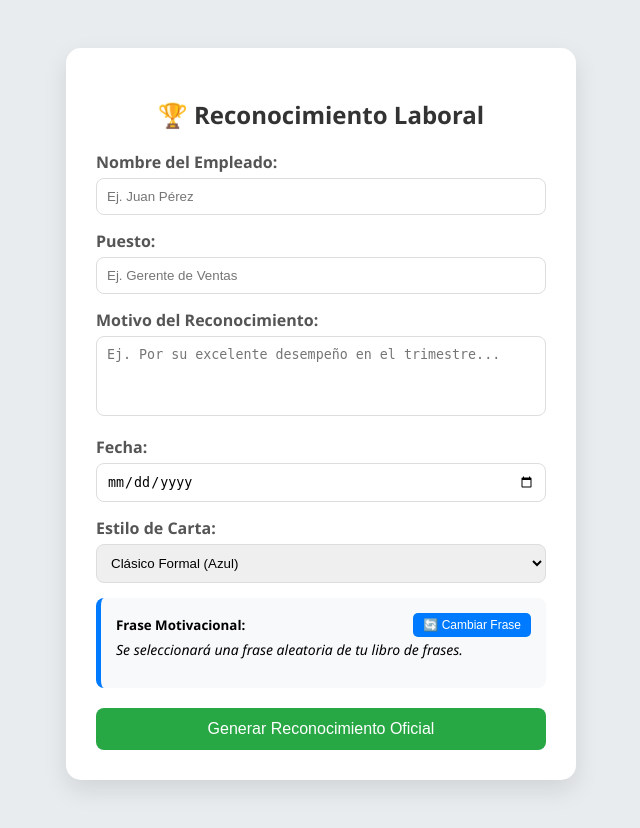
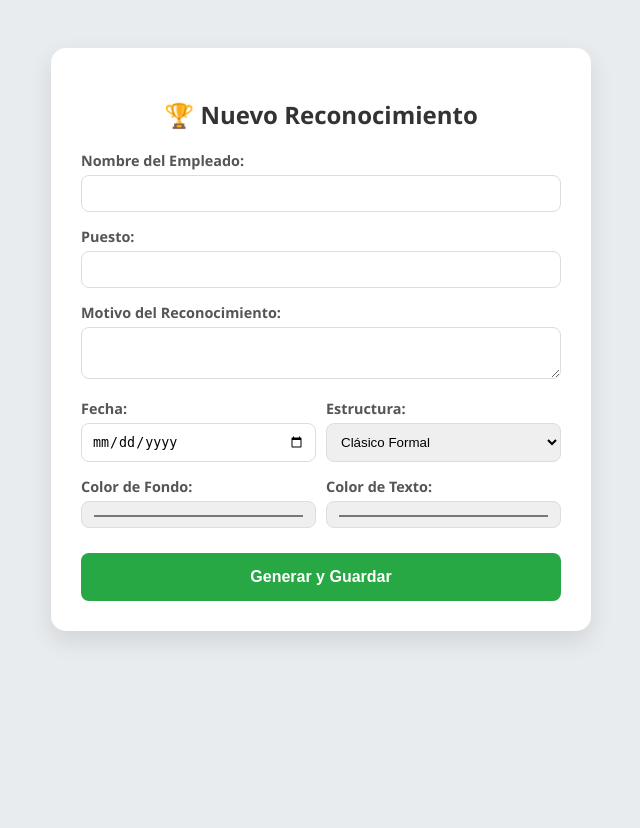
Before and after one commit to becerril-carol/mis-cartas-web, a Flask app: page / in a window 1280 px wide. Shown: the whole page, without its empty margins (319-959 px from the left). After the commit the page ends 641 px from the top, so only its background shows below. Run offline with Flask 3, Linux system fonts and the light colour scheme.

Commit message:
Add files via upload

```diff
--- a/templates/index.html
+++ b/templates/index.html
@@ -4,51 +4,56 @@
     <meta charset="UTF-8">
     <title>Sistema de Reconocimiento Laboral</title>
     <style>
-        body { font-family: 'Segoe UI', Tahoma, Geneva, Verdana, sans-serif; background: #e9ecef; display: flex; justify-content: center; padding: 40px; }
-        .card { background: white; padding: 30px; border-radius: 15px; box-shadow: 0 10px 25px rgba(0,0,0,0.1); width: 450px; }
-        h2 { color: #333; text-align: center; margin-bottom: 20px; }
-        label { font-weight: bold; display: block; margin-top: 15px; color: #555; }
+        body { font-family: 'Segoe UI', sans-serif; background: #e9ecef; display: flex; justify-content: center; padding: 40px; }
+        .card { background: white; padding: 30px; border-radius: 15px; box-shadow: 0 10px 25px rgba(0,0,0,0.1); width: 480px; }
+        h2 { color: #333; text-align: center; }
+        label { font-weight: bold; display: block; margin-top: 15px; color: #555; font-size: 0.9rem; }
         input, select, textarea { width: 100%; margin-top: 5px; padding: 10px; box-sizing: border-box; border: 1px solid #ddd; border-radius: 8px; }
-        textarea { height: 80px; resize: none; }
-        .btn-submit { width: 100%; padding: 12px; background: #28a745; color: white; border: none; border-radius: 8px; cursor: pointer; font-size: 16px; margin-top: 20px; transition: 0.3s; }
+        .row { display: flex; gap: 10px; }
+        .btn-submit { width: 100%; padding: 15px; background: #28a745; color: white; border: none; border-radius: 8px; cursor: pointer; font-size: 16px; margin-top: 25px; font-weight: bold; }
         .btn-submit:hover { background: #218838; }
-        .frase-box { background: #f8f9fa; padding: 15px; border-radius: 8px; margin-top: 15px; border-left: 5px solid #007bff; }
-        .btn-frase { background: #007bff; color: white; border: none; padding: 5px 10px; border-radius: 5px; cursor: pointer; font-size: 12px; float: right; }
     </style>
 </head>
 <body>
     <div class="card">
-        <h2>🏆 Reconocimiento Laboral</h2>
+        <h2>🏆 Nuevo Reconocimiento</h2>
         <form action="/generar" method="POST">
             <label>Nombre del Empleado:</label>
-            <input type="text" name="nombre" placeholder="Ej. Juan Pérez" required>
+            <input type="text" name="nombre" required>
 
             <label>Puesto:</label>
-            <input type="text" name="puesto" placeholder="Ej. Gerente de Ventas" required>
+            <input type="text" name="puesto" required>
 
             <label>Motivo del Reconocimiento:</label>
-            <textarea name="motivo" placeholder="Ej. Por su excelente desempeño en el trimestre..." required></textarea>
+            <textarea name="motivo" required></textarea>
 
-            <label>Fecha:</label>
-            <input type="date" name="fecha" required>
-
-            <label>Estilo de Carta:</label>
-            <select name="estilo">
-                <option value="formal">Clásico Formal (Azul)</option>
-                <option value="moderno">Moderno (Dorado)</option>
-                <option value="minimalista">Minimalista Limpio</option>
-            </select>
-
-            <div class="frase-box">
-                <button type="button" class="btn-frase" onclick="location.reload()">🔄 Cambiar Frase</button>
-                <small><strong>Frase Motivacional:</strong></small>
-                <p id="preview-frase" style="font-style: italic; font-size: 14px; margin-top: 5px;">Se seleccionará una frase aleatoria de tu libro de frases.</p>
+            <div class="row">
+                <div style="flex: 1;">
+                    <label>Fecha:</label>
+                    <input type="date" name="fecha" required>
+                </div>
+                <div style="flex: 1;">
+                    <label>Estructura:</label>
+                    <select name="estilo">
+                        <option value="formal">Clásico Formal</option>
+                        <option value="moderno">Moderno Redondeado</option>
+                        <option value="minimalista">Minimalista</option>
+                    </select>
+                </div>
             </div>
 
-            <input type="hidden" name="color_fondo" value="#ffffff">
-            <input type="hidden" name="color_texto" value="#000000">
+            <div class="row">
+                <div style="flex: 1;">
+                    <label>Color de Fondo:</label>
+                    <input type="color" name="color_fondo" value="#ffffff">
+                </div>
+                <div style="flex: 1;">
+                    <label>Color de Texto:</label>
+                    <input type="color" name="color_texto" value="#1a2a6c">
+                </div>
+            </div>
 
-            <button type="submit" class="btn-submit">Generar Reconocimiento Oficial</button>
+            <button type="submit" class="btn-submit">Generar y Guardar</button>
         </form>
     </div>
 </body>
```
Also changed, not shown: templates/carta_pdf.html (+31 -90 lines).
